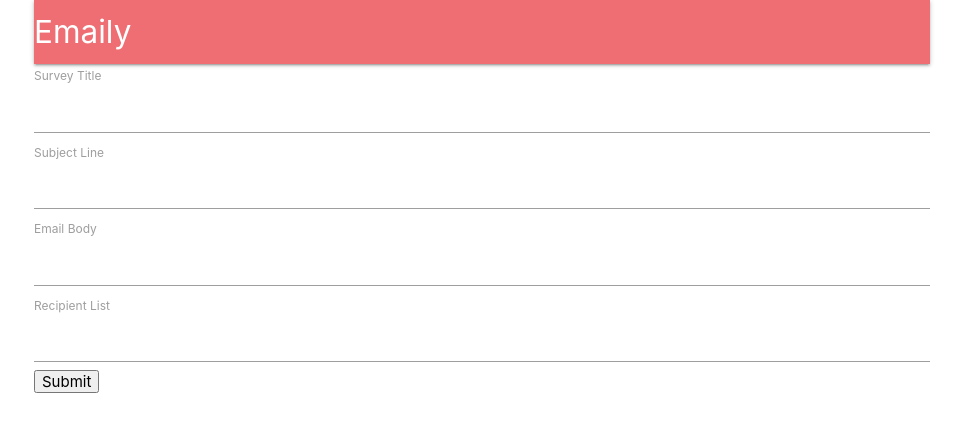
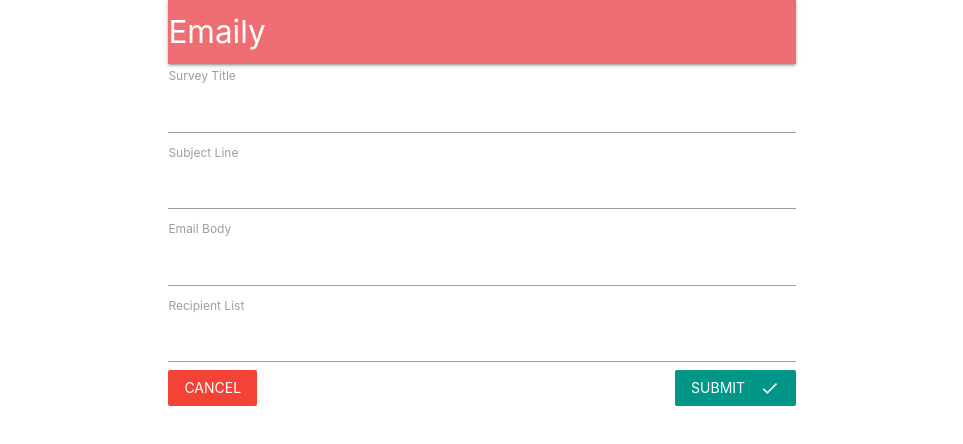
Before and after one commit to Auclown/mern-survey-client, a React (Create React App) app: page /surveys/new in a window 1280 px wide. Shown: the top 444 px of the page, without its empty margins (158-1121 px from the left). Built offline with nearby package versions, Linux system fonts and the light colour scheme; no server answers.

Commit message:
30th/Dec/2020 - Style applied on SurveyForm.js

```diff
--- a/package.json
+++ b/package.json
@@ -8,6 +8,7 @@
     "@testing-library/user-event": "^12.5.0",
     "axios": "^0.21.0",
     "http-proxy-middleware": "^1.0.6",
+    "lodash": "^4.17.20",
     "materialize-css": "^1.0.0",
     "react": "^17.0.1",
     "react-dom": "^17.0.1",
--- a/src/components/App.js
+++ b/src/components/App.js
@@ -17,7 +17,7 @@ class App extends Component {
     return (
       <div className="container">
         <BrowserRouter>
-          <div>
+          <div className="container">
             <Header />
             <Route exact path="/" component={Landing} />
             <Route exact path="/surveys" component={Dashboard} />
--- a/src/components/surveys/SurveyForm.js
+++ b/src/components/surveys/SurveyForm.js
@@ -1,38 +1,30 @@
+import _ from "lodash";
 import React, { Component } from "react";
 import { reduxForm, Field } from "redux-form";
+import { Link } from "react-router-dom";
 
 import SurveyField from "./SurveyField";
 
+const FIELDS = [
+  { label: "Survey Title", name: "title" },
+  { label: "Subject Line", name: "Subject" },
+  { label: "Email Body", name: "body" },
+  { label: "Recipient List", name: "emails" },
+];
+
 class SurveyForm extends Component {
   renderFields() {
-    return (
-      <div>
+    return _.map(FIELDS, ({ label, name }) => {
+      return (
         <Field
-          label="Survey Title"
+          key={name}
+          component={SurveyField}
           type="text"
-          name="title"
-          component={SurveyField}
+          label={label}
+          name={name}
         />
-        <Field
-          label="Subject Line"
-          type="text"
-          name="subject"
-          component={SurveyField}
-        />
-        <Field
-          label="Email Body"
-          type="text"
-          name="body"
-          component={SurveyField}
-        />
-        <Field
-          label="Recipient List"
-          type="text"
-          name="emails"
-          component={SurveyField}
-        />
-      </div>
-    );
+      );
+    });
   }
 
   render() {
@@ -42,7 +34,13 @@ class SurveyForm extends Component {
           onSubmit={this.props.handleSubmit((values) => console.log(values))}
         >
           {this.renderFields()}
-          <button type="submit">Submit</button>
+          <Link to="/surveys" className="red btn-flat white-text">
+            Cancel
+          </Link>
+          <button type="submit" className="teal btn-flat right white-text">
+            Submit
+            <i className="material-icons right">done</i>
+          </button>
         </form>
       </div>
     );
```
